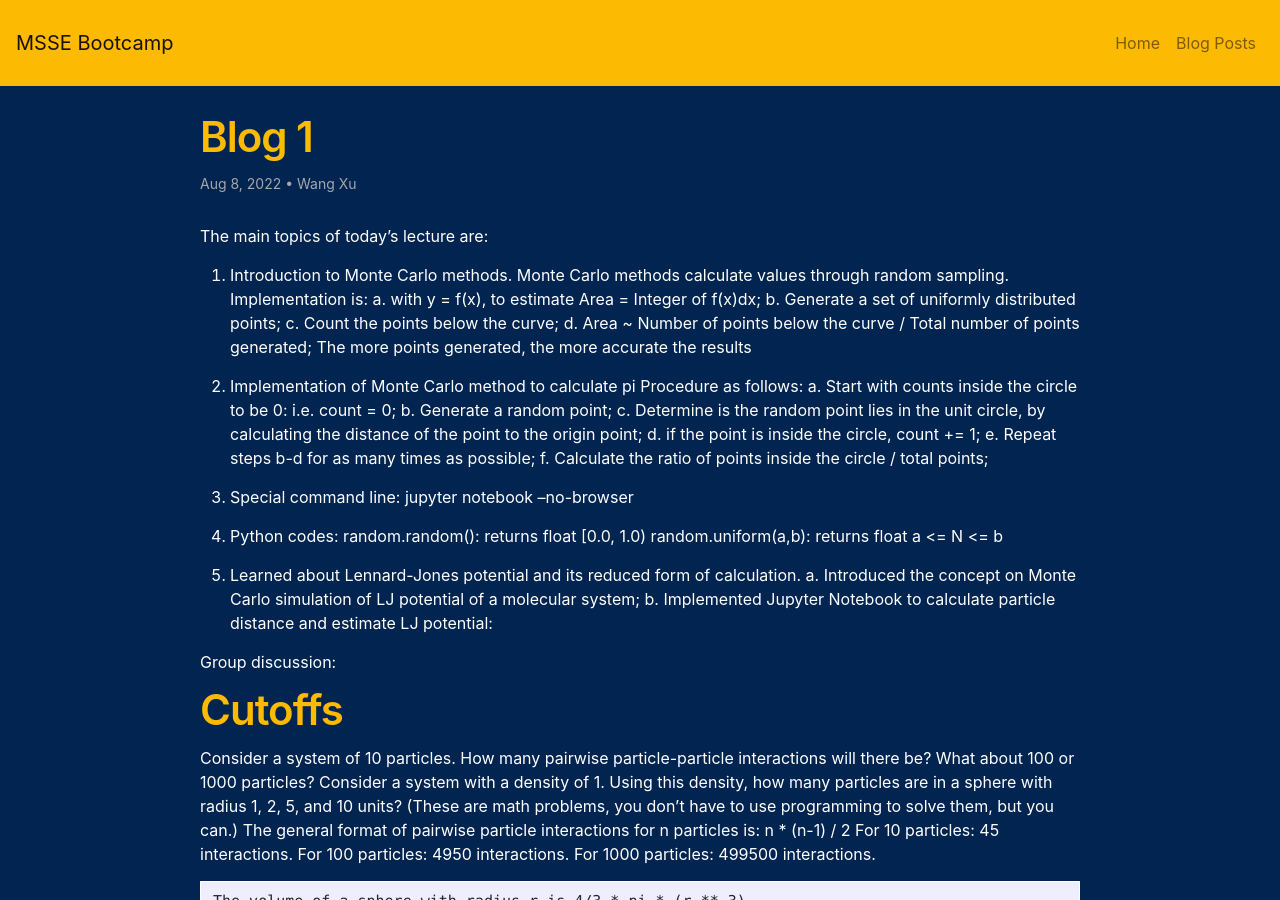
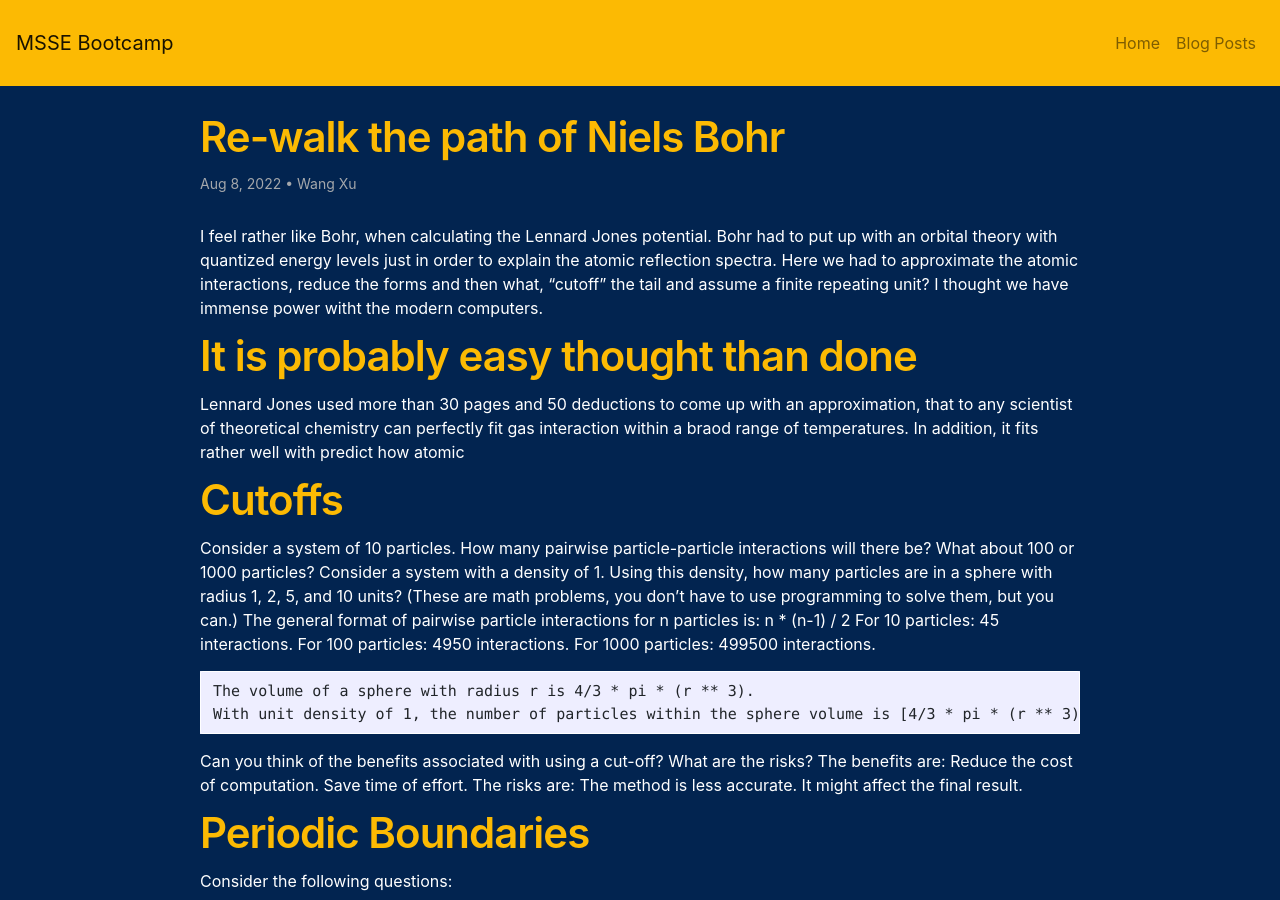
Before and after one commit to msse-2022-bootcamp/blog-alpha-chi-omega, a Jekyll site: the page built from _posts/2022-08-08-WX_Blog1.md, in a window 1280 px wide and 900 px high. Built offline with Jekyll 4.4.1, drawn with Linux system fonts in a browser that asks for light colours; some web fonts are replaced; Markdown is read by kramdown in place of the engine named in the settings.

Commit message:
new blog post by WX

```diff
--- a/_posts/2022-08-08-WX_Blog1.md
+++ b/_posts/2022-08-08-WX_Blog1.md
@@ -1,39 +1,14 @@
 ---
 layout: post
-title: "Blog 1"
+title: "Re-walk the path of Niels Bohr"
 author: Wang Xu
 ---
 
-The main topics of today's lecture are:
-1. Introduction to Monte Carlo methods.
-    Monte Carlo methods calculate values through random sampling.
-    Implementation is:
-    a. with y = f(x), to estimate Area = Integer of f(x)dx;
-    b. Generate a set of uniformly distributed points;
-    c. Count the points below the curve;
-    d. Area ~ Number of points below the curve / Total number of points generated;
-    The more points generated, the more accurate the results
+I feel rather like Bohr, when calculating the Lennard Jones potential. Bohr had to put up with an orbital theory with quantized energy levels just in order to explain the atomic reflection spectra. Here we had to approximate the atomic interactions, reduce the forms and then what, "cutoff" the tail and assume a finite repeating unit? I thought we have immense power witht the modern computers.
 
-2. Implementation of Monte Carlo method to calculate pi
-    Procedure as follows:
-    a. Start with counts inside the circle to be 0: i.e. count = 0;
-    b. Generate a random point;
-    c. Determine is the random point lies in the unit circle, by calculating the distance of the point to the origin point;
-    d. if the point is inside the circle, count += 1;
-    e. Repeat steps b-d for as many times as possible;
-    f. Calculate the ratio of points inside the circle / total points;
+# It is probably easy thought than done
 
-3. Special command line: jupyter notebook --no-browser
-
-4. Python codes:
-    random.random(): returns float [0.0, 1.0)
-    random.uniform(a,b): returns float a <= N <= b
-
-5. Learned about Lennard-Jones potential and its reduced form of calculation.
-    a. Introduced the concept on Monte Carlo simulation of LJ potential of a molecular system;
-    b. Implemented Jupyter Notebook to calculate particle distance and estimate LJ potential:
-
-Group discussion:
+Lennard Jones used more than 30 pages and 50 deductions to come up with an approximation, that to any scientist of theoretical chemistry can perfectly fit gas interaction within a braod range of temperatures. In addition, it fits rather well with  predict how atomic
 
 # Cutoffs
 Consider a system of 10 particles. How many pairwise particle-particle interactions will there be? What about 100 or 1000 particles? Consider a system with a density of 1. Using this density, how many particles are in a sphere with radius 1, 2, 5, and 10 units? (These are math problems, you don’t have to use programming to solve them, but you can.)
```
Also changed, not shown: 3 other files.
